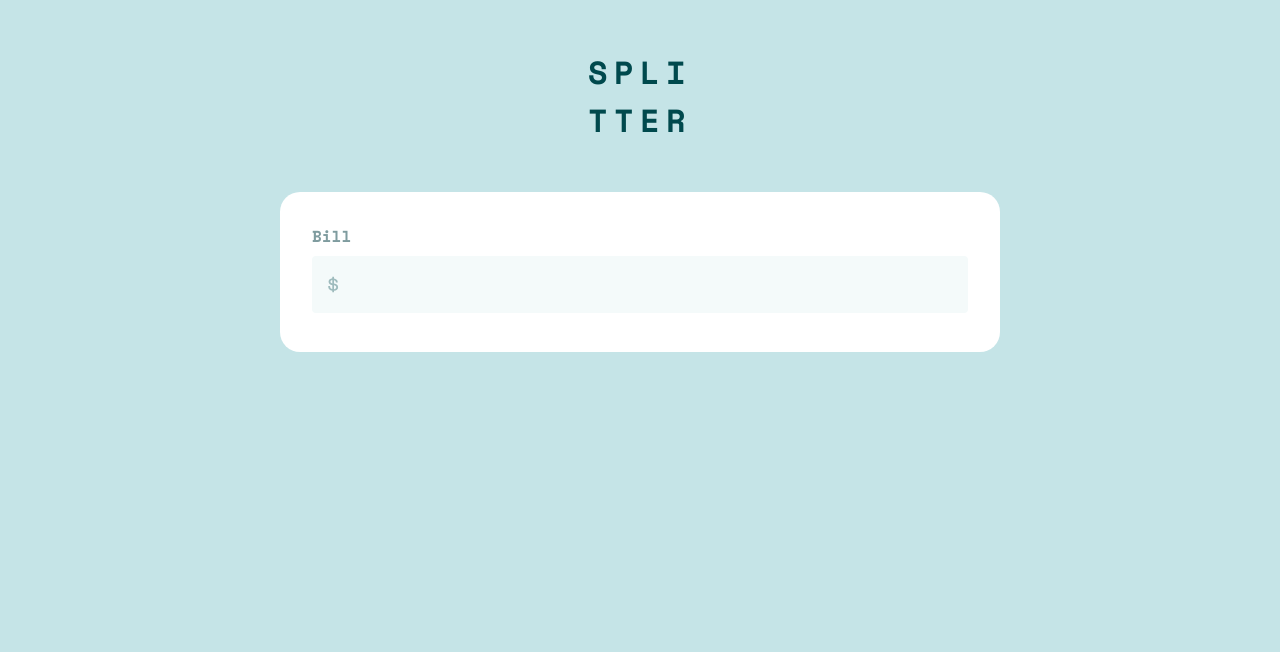
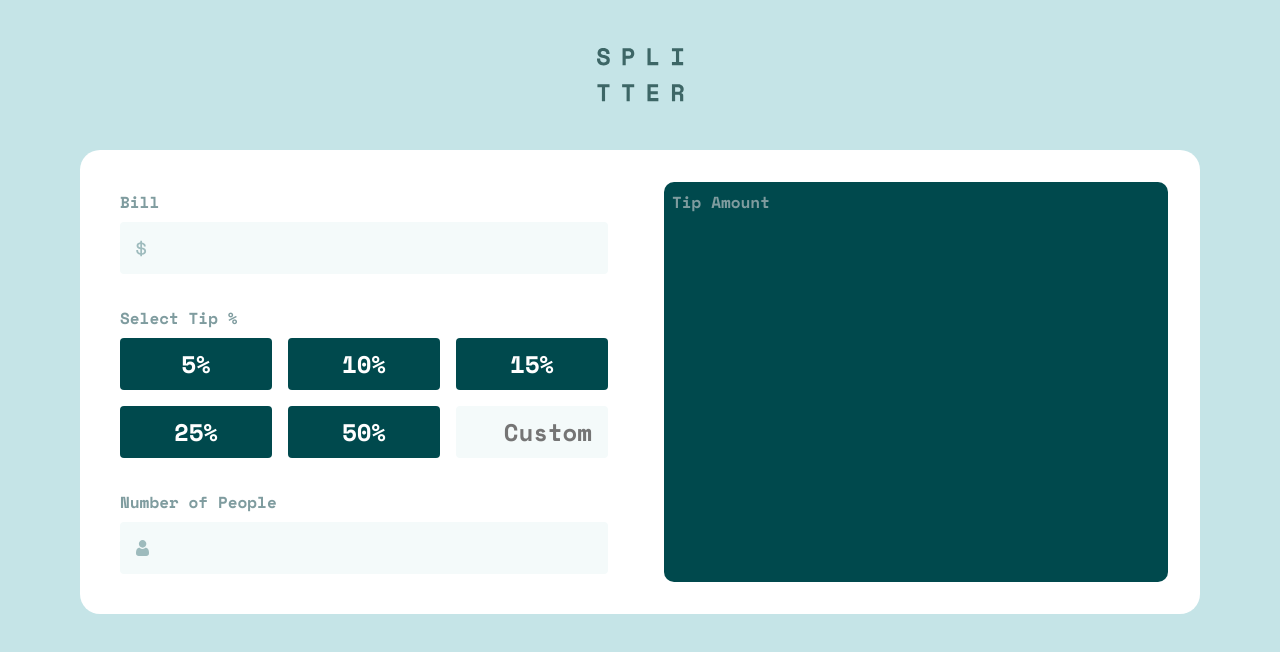
Before and after one commit to MichaelRendall/tip-calculator, a React (Create React App) app: page / in a window 1280 px wide. Shown: the top 652 px of the page. Built offline with nearby package versions, Linux system fonts and the light colour scheme.

Commit message:
added button component and additional wrapper options

```diff
--- a/src/App.tsx
+++ b/src/App.tsx
@@ -1,17 +1,27 @@
 import React from "react";
 import Input from "./components/Input";
 import Wrapper from "./components/Wrapper";
+import logo from "./assets/logo.svg";
+import TipAmounts from "./components/TipAmounts";
 
 const App: React.FC = () => {
   return (
     <div className="App">
-      <h1>
-        SPLI
-        <br />
-        TTER
-      </h1>
-      <Wrapper>
-        <Input type="number" label="Bill" icon="dollar" name="bill" />
+      <img className="logo" src={logo} alt="SPLITTER Logo" />
+      <Wrapper class="wrapper">
+        <Wrapper class="wrapper__inner_left">
+          <Input type="number" label="Bill" icon="dollar" name="bill" />
+          <TipAmounts />
+          <Input
+            type="number"
+            label="Number of People"
+            icon="person"
+            name="NumOfPeople"
+          />
+        </Wrapper>
+        <Wrapper class="wrapper__inner_right">
+          <p>Tip Amount</p>
+        </Wrapper>
       </Wrapper>
     </div>
   );
--- /dev/null
+++ b/src/components/Button.module.scss
@@ -0,0 +1,11 @@
+@import "../styles/_variables.scss";
+
+.button {
+  background-color: $dark-cyan;
+  color: $white;
+  border: none;
+  border-radius: 4px;
+  font-size: 1.5rem;
+  font-weight: 700;
+  padding: 0.5rem 1rem;
+}
--- /dev/null
+++ b/src/components/Button.tsx
@@ -0,0 +1,12 @@
+import React from "react";
+import classes from "./Button.module.scss";
+
+interface ButtonProps {
+  text: string;
+}
+
+const Button: React.FC<ButtonProps> = (props) => {
+  return <button className={classes.button}>{props.text}</button>;
+};
+
+export default Button;
--- a/src/components/Input.module.scss
+++ b/src/components/Input.module.scss
@@ -5,11 +5,6 @@
   flex-direction: column;
   gap: 0.5rem;
   width: 100%;
-}
-
-label {
-  color: $dark-gray-cyan2;
-  font-weight: 700;
 }
 
 .input {
@@ -21,16 +16,4 @@ label {
     position: absolute;
     left: 1rem;
   }
-
-  input {
-    width: 100%;
-    text-align: right;
-    background-color: $light-gray-cyan2;
-    border: none;
-    padding: 0.5rem 1rem;
-    border-radius: 4px;
-    color: $dark-cyan;
-    font-weight: 700;
-    font-size: 1.75rem;
-  }
 }
--- a/src/components/Input.tsx
+++ b/src/components/Input.tsx
@@ -5,22 +5,39 @@ import personIcon from "../assets/icon-person.svg";
 
 interface InputProps {
   type: string;
-  label: string;
-  icon: string;
   name: string;
+  label?: string;
+  icon?: string;
+  placeholder?: string;
+  inputOnly?: boolean;
 }
 
 const Input: React.FC<InputProps> = (props) => {
+  if (props.inputOnly) {
+    return (
+      <input
+        type={props.type}
+        name={props.name}
+        placeholder={props.placeholder}
+      />
+    );
+  }
   return (
     <span className={classes.input_container}>
       <label htmlFor={props.name}>{props.label}</label>
       <span className={classes.input}>
-        <img
-          className={classes.icon}
-          src={props.icon === "dollar" ? dollarIcon : personIcon}
-          alt="Input icon"
+        {props.icon && (
+          <img
+            className={classes.icon}
+            src={props.icon === "dollar" ? dollarIcon : personIcon}
+            alt="Input icon"
+          />
+        )}
+        <input
+          type={props.type}
+          name={props.name}
+          placeholder={props.placeholder}
         />
-        <input type={props.type} name={props.name} />
       </span>
     </span>
   );
--- /dev/null
+++ b/src/components/TipAmounts.module.scss
@@ -0,0 +1,11 @@
+@import "../styles/_variables.scss";
+
+.TipContainer {
+  display: grid;
+  grid-template-columns: repeat(2, minmax(0, 1fr));
+  grid-gap: 1rem;
+  @media (min-width: 40rem) {
+    grid-template-columns: repeat(3, minmax(0, 1fr));
+  }
+  margin-top: 0.5rem;
+}
--- /dev/null
+++ b/src/components/TipAmounts.tsx
@@ -0,0 +1,38 @@
+import React from "react";
+import Button from "./Button";
+import Input from "./Input";
+import classes from "./TipAmounts.module.scss";
+
+const TipAmounts = () => {
+  const TIP_AMOUNTS = [
+    { id: "ta1", text: "5", type: "button" },
+    { id: "ta2", text: "10", type: "button" },
+    { id: "ta3", text: "15", type: "button" },
+    { id: "ta4", text: "25", type: "button" },
+    { id: "ta5", text: "50", type: "button" },
+    { id: "ta6", text: "Custom", type: "input" },
+  ];
+  return (
+    <div>
+      <p>Select Tip %</p>
+      <div className={classes.TipContainer}>
+        {TIP_AMOUNTS.map((Tip) => {
+          if (Tip.type === "button") {
+            return <Button key={Tip.id} text={`${Tip.text}%`} />;
+          }
+          return (
+            <Input
+              key={Tip.id}
+              type="number"
+              name={Tip.text}
+              placeholder={Tip.text}
+              inputOnly
+            />
+          );
+        })}
+      </div>
+    </div>
+  );
+};
+
+export default TipAmounts;
--- a/src/components/Wrapper.module.scss
+++ b/src/components/Wrapper.module.scss
@@ -2,15 +2,34 @@
 
 .wrapper {
   background-color: $white;
-  display: flex;
+  display: grid;
+  grid-template-columns: auto;
+  grid-gap: 1rem;
   margin: auto;
   width: 100%;
-  max-width: 45rem;
+  max-width: 70rem;
   min-height: 10rem;
   border-radius: 20px 20px 0 0;
-  padding: 2rem;
+  padding: 1rem;
 
   @media (min-width: 40rem) {
     border-radius: 20px;
+    grid-template-columns: repeat(2, minmax(0, 1fr));
+  }
+
+  section {
+    margin: 1rem;
+    padding: 0.5rem;
+    border-radius: 10px;
+    display: flex;
+    flex-direction: column;
+    gap: 2rem;
+  }
+
+  .wrapper__inner_left {
+  }
+
+  .wrapper__inner_right {
+    background-color: $dark-cyan;
   }
 }
--- a/src/components/Wrapper.tsx
+++ b/src/components/Wrapper.tsx
@@ -1,8 +1,12 @@
 import React from "react";
 import classes from "./Wrapper.module.scss";
 
-const Wrapper: React.FC = (props) => {
-  return <section className={classes.wrapper}>{props.children}</section>;
+interface WrapperProps {
+  class: string;
+}
+
+const Wrapper: React.FC<WrapperProps> = (props) => {
+  return <section className={classes[props.class]}>{props.children}</section>;
 };
 
 export default Wrapper;
--- a/src/index.scss
+++ b/src/index.scss
@@ -12,9 +12,33 @@ body {
   padding: 0;
 }
 
-h1 {
-  text-align: center;
+.logo {
+  display: flex;
+  margin: 3rem auto;
+}
+
+label,
+p {
+  color: $dark-gray-cyan2;
+  font-weight: 700;
+  margin: 0;
+}
+
+input {
+  width: 100%;
+  text-align: right;
+  background-color: $light-gray-cyan2;
+  border: none;
+  padding: 0.5rem 1rem;
+  border-radius: 4px;
   color: $dark-cyan;
-  margin: 3rem 0;
-  letter-spacing: 0.4rem;
+  font-weight: 700;
+  font-size: 1.5rem;
+  -moz-appearance: textfield;
+
+  &::-webkit-outer-spin-button,
+  &::-webkit-inner-spin-button {
+    -webkit-appearance: none;
+    margin: 0;
+  }
 }
```
